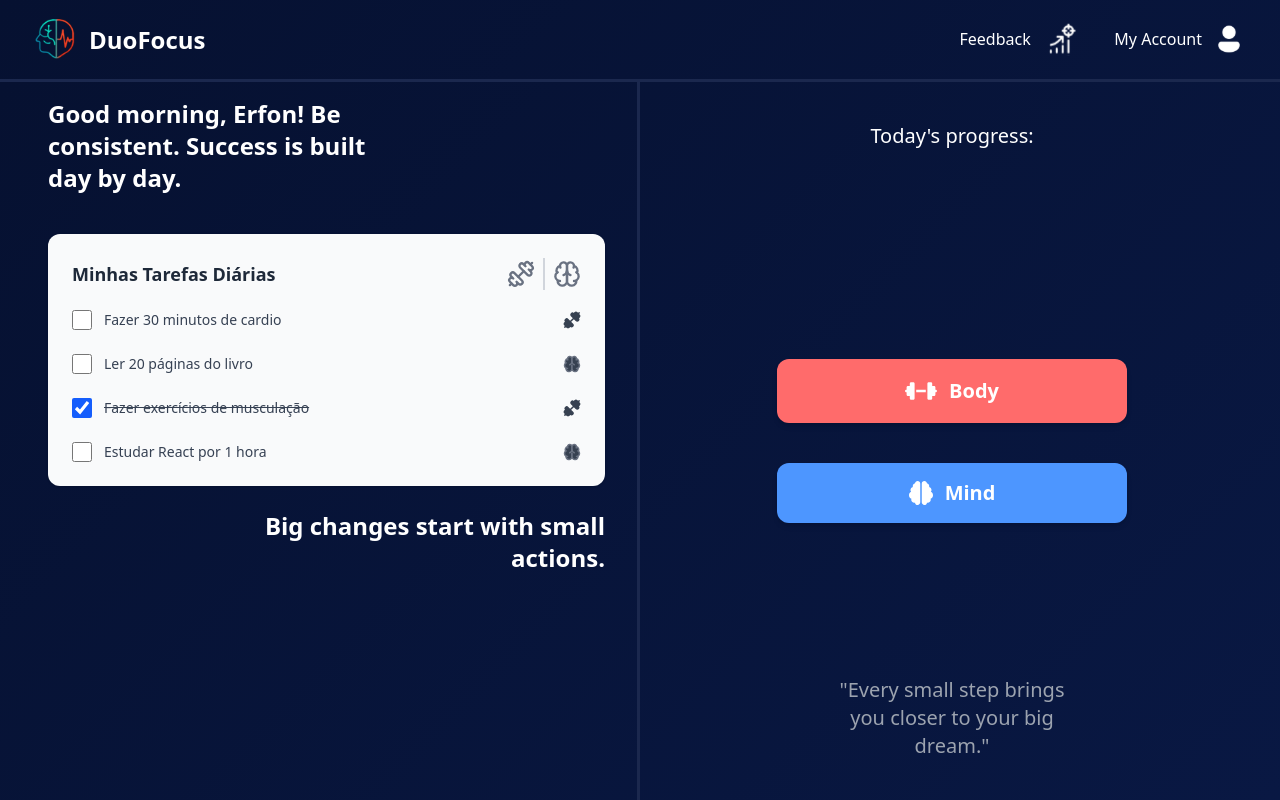
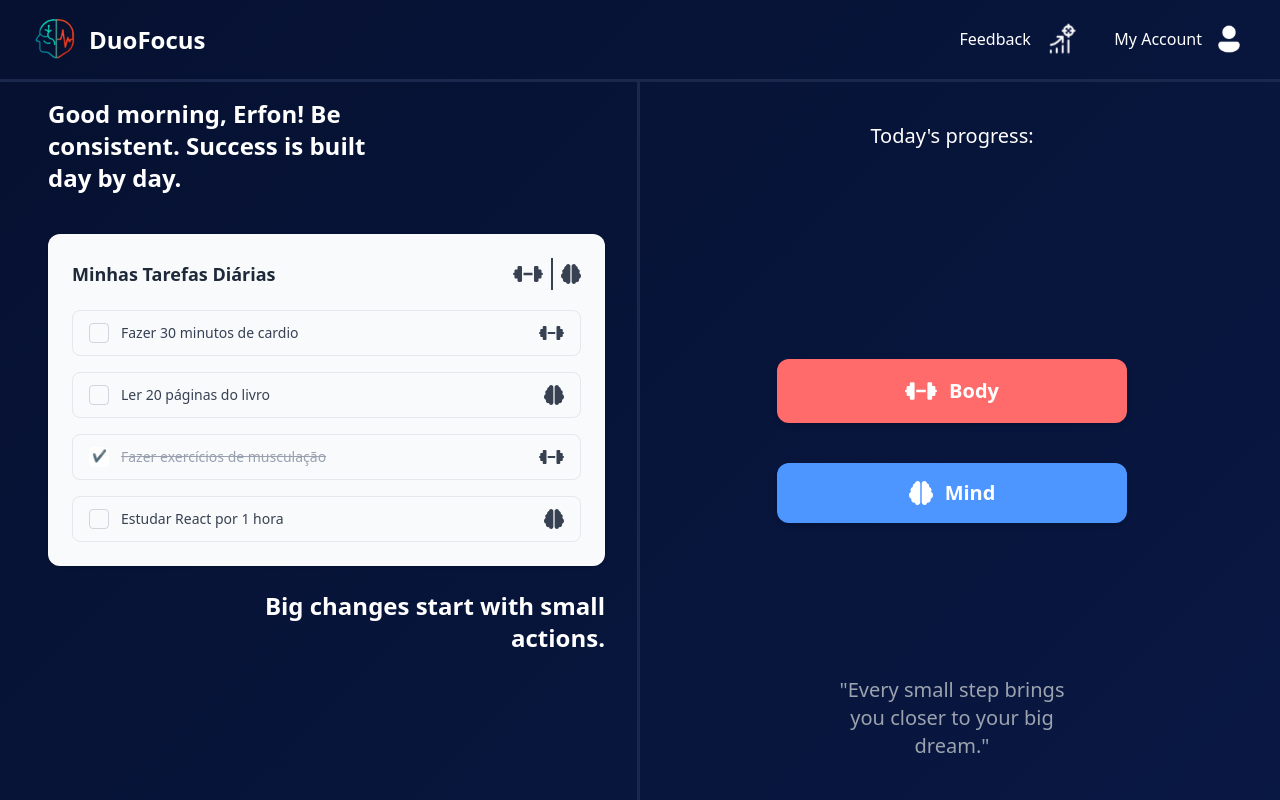
Before and after one commit to rxdrigocrn/duofocus, a Next.js app: page /home in a window 1280 px wide. Built offline with nearby package versions, Linux system fonts and the light colour scheme.

Commit message:
Att: TaskForm todos os checkbox do projeto foram padronizados, icones e backgrounds com cores personalizadas
Profile, scroll removido, cores do formulario atualizadas e alinhamento de texto corrigido

```diff
--- a/app/(private)/profile/page.jsx
+++ b/app/(private)/profile/page.jsx
@@ -1,25 +1,25 @@
-import React from 'react'
-import ProfileForm from '@/components/templates/ProfileForm'
+import React from "react";
+import ProfileForm from "@/components/templates/ProfileForm";
 
 const ProfilePage = () => {
   return (
     <div className="min-h-[calc(100vh-82px)] flex flex-col items-center justify-between py-10 px-4">
-
-            <div className="mb-4 text-center  ">
+      <div className="w-full max-w-[760px]">
+        <div className="mb-4 flex flex-col gap-2">
           <h3 className="text-white text-2xl font-semibold">My Account</h3>
-                <p className="text-[#6C8CD5] text-sm">Manage your personal information</p>
+          <p className="text-[#6C8CD5] text-sm mb-5">
+            Manage your personal information
+          </p>
         </div>
 
-            <div className="w-full max-w-[760px]">
         <ProfileForm />
       </div>
 
       <div className="text-center mt-6">
         <p className="text-gray-400">"Keep improving. One step at a time."</p>
       </div>
+    </div>
+  );
+};
 
-        </div>
-    )
-}
-
-export default ProfilePage
+export default ProfilePage;
--- a/components/templates/ProfileForm.jsx
+++ b/components/templates/ProfileForm.jsx
@@ -42,16 +42,16 @@ const ProfileForm = () => {
     }
 
     return (
-        <div className="w-full max-w-[760px] min-h-[680px] mx-auto my-10 bg-[#111C44] text-white rounded-2xl p-8 shadow-xl">
+        <div className="w-full max-w-[760px] max-h-[680px] mx-auto bg-[#202C4F] text-white rounded-2xl p-8 shadow-xl">
             <div className="flex items-center gap-4 mb-6">
                 <img
                     src="https://via.placeholder.com/60"
                     alt="Avatar"
-                    className="w-16 h-16 rounded-full object-cover border-2 border-white"
+                    className="w-16 h-16 rounded-full object-cover border-2 border-[#6699FF]"
                 />
                 <div>
                     <h2 className="text-xl font-semibold">Erfon Spanos</h2>
-                    <p className="text-sm text-[#6C8CD5]">Premium Member</p>
+                    <p className="text-sm text-[#6699FF]">Premium Member</p>
                 </div>
             </div>
 
@@ -112,8 +112,6 @@ const ProfileForm = () => {
                     </button>
                 </div>
 
-                <hr className="border-[#2A3964] mt-6" />
-
                 <div className="flex gap-4 pt-4">
                     <button
                         type="submit"
@@ -123,11 +121,12 @@ const ProfileForm = () => {
                     </button>
                     <button
                         type="button"
-                        className="flex-1  cursor-pointer border border-[#6C8CD5] text-white rounded-md py-2 hover:bg-white hover:text-[#111C44] transition-all"
+                        className="flex-1  cursor-pointer border border-[#6C8CD5] text-[#6C8CD5] rounded-md py-2 hover:bg-white hover:text-[#111C44] transition-all"
                     >
                         Cancel
                     </button>
                 </div>
+                <hr className="border-[#2A3964] mt-6" />
             </form>
 
             <div className="text-center mt-6">
--- a/components/templates/TasksTable.jsx
+++ b/components/templates/TasksTable.jsx
@@ -1,47 +1,57 @@
 import React from 'react'
-import { Brain, Dumbbell } from 'lucide-react'
 
 const TasksTable = ({ title, tasks, bgColor = 'bg-white', textColor = 'text-gray-800', onFilter, activeFilter, onToggle }) => {
+
+     const gradientBackground =
+        activeFilter === 'dumbbell'
+            ? 'bg-gradient-to-b from-[#FF6B6B] to-[#C86161]'
+            : activeFilter === 'brain'
+                ? 'bg-gradient-to-b from-[#4D96FF] to-[#3475D1]'
+                : bgColor;
+
+
+
     return (
-        <div className={`${bgColor} ${textColor} rounded-xl max-h-[700px] overflow-y-auto shadow p-6 w-full max-w-5xl`}>
+        <div className={`${gradientBackground} ${textColor} rounded-xl max-h-[700px] overflow-y-auto shadow p-6 w-full max-w-5xl transition-colors duration-300`}>
             <div className="flex justify-between items-center mb-5">
                 <h2 className="text-lg font-semibold text-gray-800">{title}</h2>
                 <div className="flex gap-2 text-gray-500">
                     <button className="cursor-pointer" onClick={() => onFilter('dumbbell')}>
-                        <Dumbbell
-                            size={28}
-                            className={`${activeFilter === 'dumbbell' ? 'text-red-600' : 'text-gray-500'} hover:text-red-600`}
+                        <img
+                            src={activeFilter === 'dumbbell' ? '/bodyWhite.svg' : '/bodyBlue.svg'}
+                            className="w-[30px]"
                         />
                     </button>
-                    <div className="h-8 w-[2px] bg-gray-300" />
+                    <div className="h-8 w-[2px] bg-[#374151]" />
                     <button className="cursor-pointer" onClick={() => onFilter('brain')}>
-                        <Brain
-                            size={28}
-                            className={`${activeFilter === 'brain' ? 'text-blue-600' : 'text-gray-500'} hover:text-blue-600`}
+                        <img
+                            src={activeFilter === 'brain' ? '/mindWhite.svg' : '/mindBlue.svg'}
+                            className="w-[20px]"
                         />
                     </button>
                 </div>
             </div>
-            <ul className="space-y-6">
+            <ul className="space-y-4">
     {tasks.map((task, index) => (
-                    <li key={index} className="flex items-center justify-between">
+        <li key={index}>
+            <div className="flex items-center justify-between border border-gray-200 rounded-lg px-4 py-3 ">
                 <label className="flex items-center gap-3 cursor-pointer">
                     <input
                         type="checkbox"
-                                className="accent-blue-600 w-5 h-5"
+                        className="w-4 h-4 md:w-5 md:h-5 appearance-none border border-gray-300 rounded bg-transparent checked:bg-white checked:border-white checked:before:content-['✔'] checked:before:text-black checked:before:text-xs checked:before:flex checked:before:items-center checked:before:justify-center transition duration-300"
                         checked={task.completed}
                         onChange={() => onToggle(index)}
-
                         readOnly
                     />
-                            <span className={`text-sm text-gray-700 ${task.completed ? 'line-through text-gray-400' : ''}`}>
+                    <span className={`text-sm transition-colors duration-300 ${task.completed ? 'line-through text-gray-400': activeFilter === task.icon ? 'text-white' : 'text-gray-700'}`}>
                         {task.label}
                     </span>
                 </label>
                 <span className="text-gray-500">
-                            {task.icon === 'dumbbell' && <Dumbbell color='#374151' fill='#374151' size={18} />}
-                            {task.icon === 'brain' && <Brain fill='#374151' size={18} />}
+                    {task.icon === 'dumbbell' && <img src="/bodyBlue.svg" className="w-[25px]" />}
+                    {task.icon === 'brain' && <img src="/mindBlue.svg" className="w-[20px]" />}
                 </span>
+            </div>
         </li>
     ))}
 </ul>
```
Also changed, not shown: public/bodyBlue.svg (added), public/mindBlue.svg (added). Lines whose indentation alone changed are shown as unchanged.
